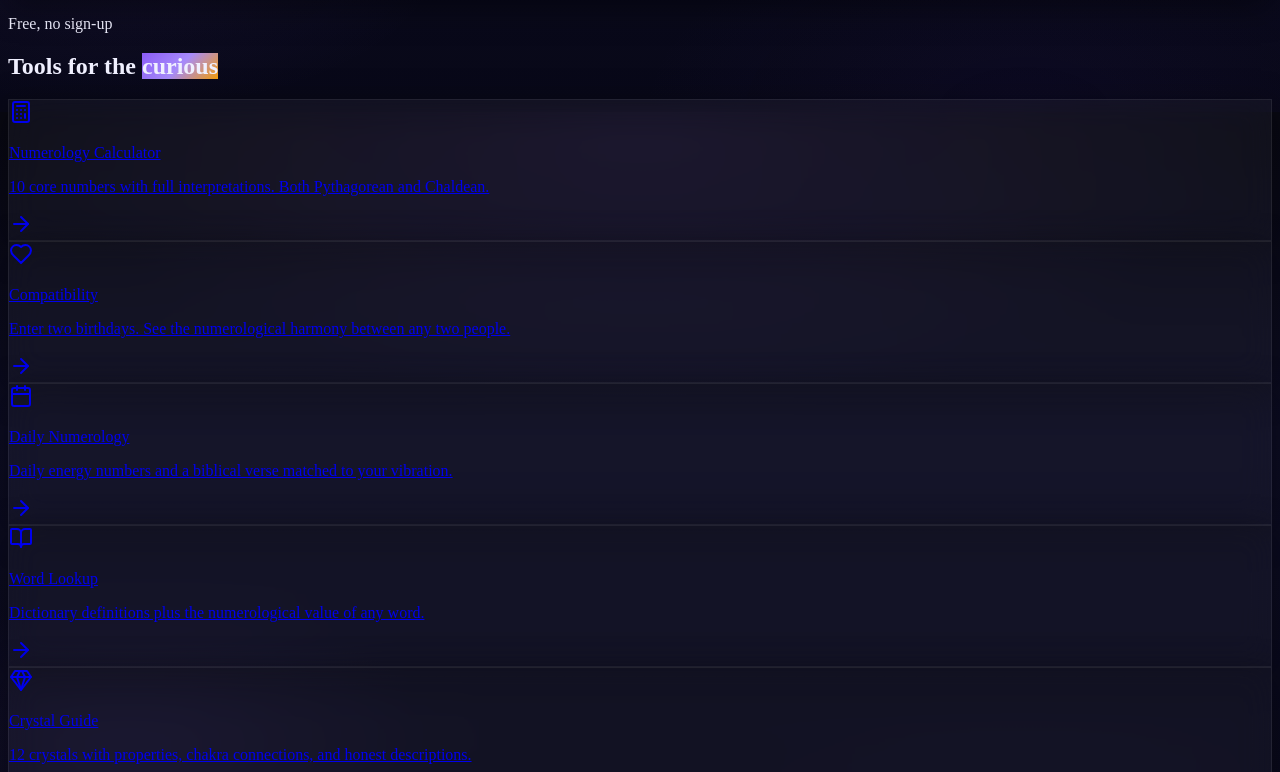
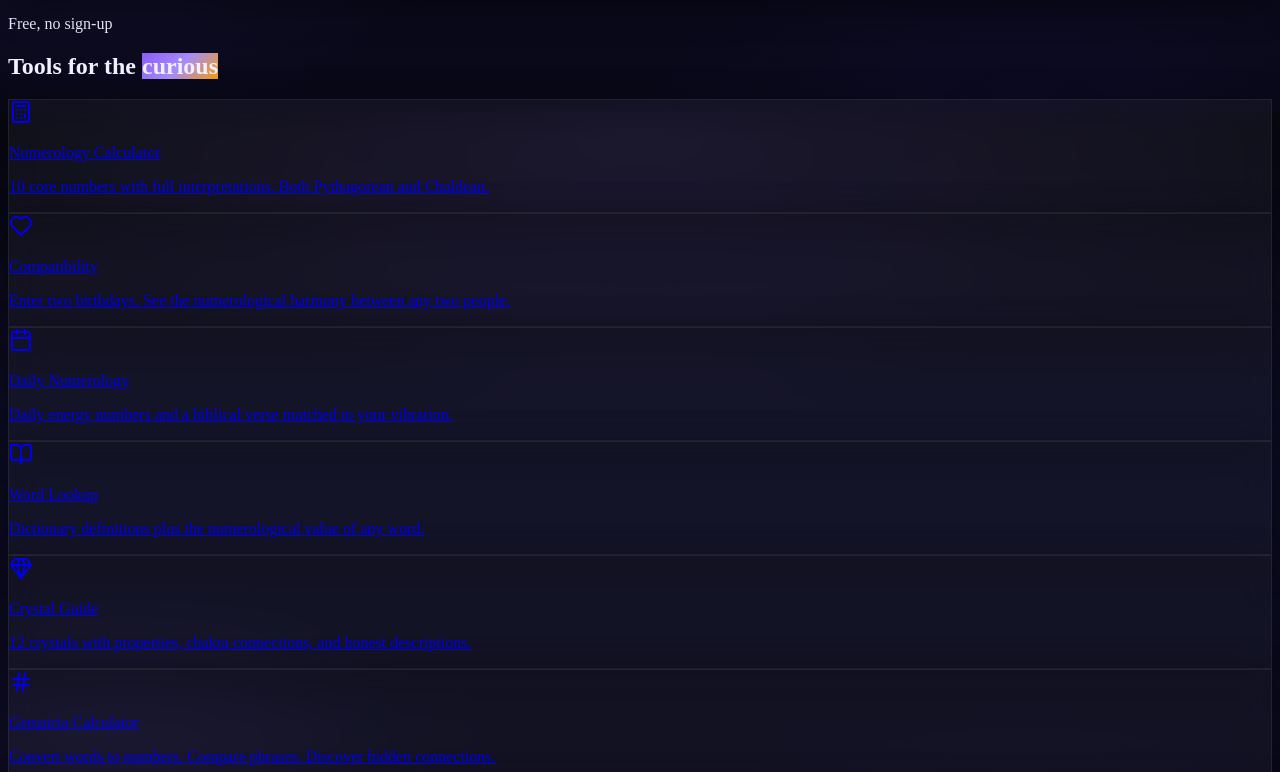
Before and after one commit to Nagrindel/borrowedcuriosity, a React (Vite) app in the folder client/: page / in a window 1280 px wide. Shown: the part 2288-3060 px from the top of the page. Built offline with nearby package versions, Linux system fonts and the light colour scheme.

Commit message:
Compact tools grid on landing page - 4 columns instead of 11 stacked rows

```diff
--- a/client/src/pages/home.tsx
+++ b/client/src/pages/home.tsx
@@ -143,19 +143,16 @@ export default function Home() {
             </h2>
           </motion.div>
 
-          <div className="space-y-4">
+          <div className="grid grid-cols-2 sm:grid-cols-3 lg:grid-cols-4 gap-3">
             {TOOLS.map((tool, i) => (
-              <motion.div key={tool.label} {...stagger(i * 0.08)}>
+              <motion.div key={tool.label} {...stagger(i * 0.04)}>
                 <Link href={tool.href}>
-                  <div className="glass rounded-2xl p-5 sm:p-6 flex items-center gap-5 group cursor-pointer hover:border-brand-500/30 transition-all duration-300">
-                    <div className={`w-14 h-14 rounded-2xl bg-gradient-to-br ${tool.color} flex items-center justify-center shrink-0`}>
-                      <tool.icon className="w-7 h-7 text-white" />
+                  <div className="glass rounded-xl p-4 group cursor-pointer hover:border-brand-500/30 transition-all duration-300 hover:-translate-y-0.5 h-full">
+                    <div className={`w-10 h-10 rounded-xl bg-gradient-to-br ${tool.color} flex items-center justify-center mb-3`}>
+                      <tool.icon className="w-5 h-5 text-white" />
                     </div>
-                    <div className="flex-1 min-w-0">
-                      <p className="font-display font-semibold sm:text-lg">{tool.label}</p>
-                      <p className="text-sm text-gray-500 dark:text-gray-400 leading-relaxed">{tool.desc}</p>
-                    </div>
-                    <ArrowRight className="w-5 h-5 text-gray-600 group-hover:text-brand-400 group-hover:translate-x-1 transition-all shrink-0 hidden sm:block" />
+                    <p className="font-display font-semibold text-sm mb-1">{tool.label}</p>
+                    <p className="text-xs text-gray-500 dark:text-gray-400 leading-relaxed line-clamp-2">{tool.desc}</p>
                   </div>
                 </Link>
               </motion.div>
```
